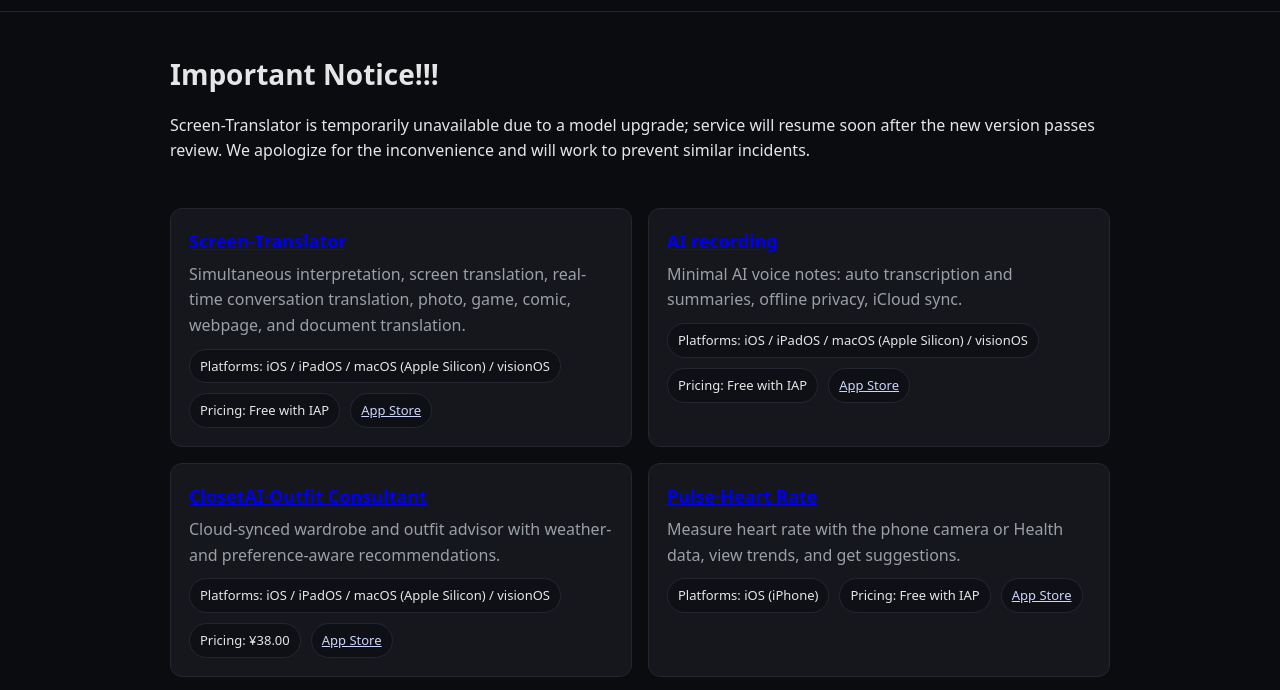
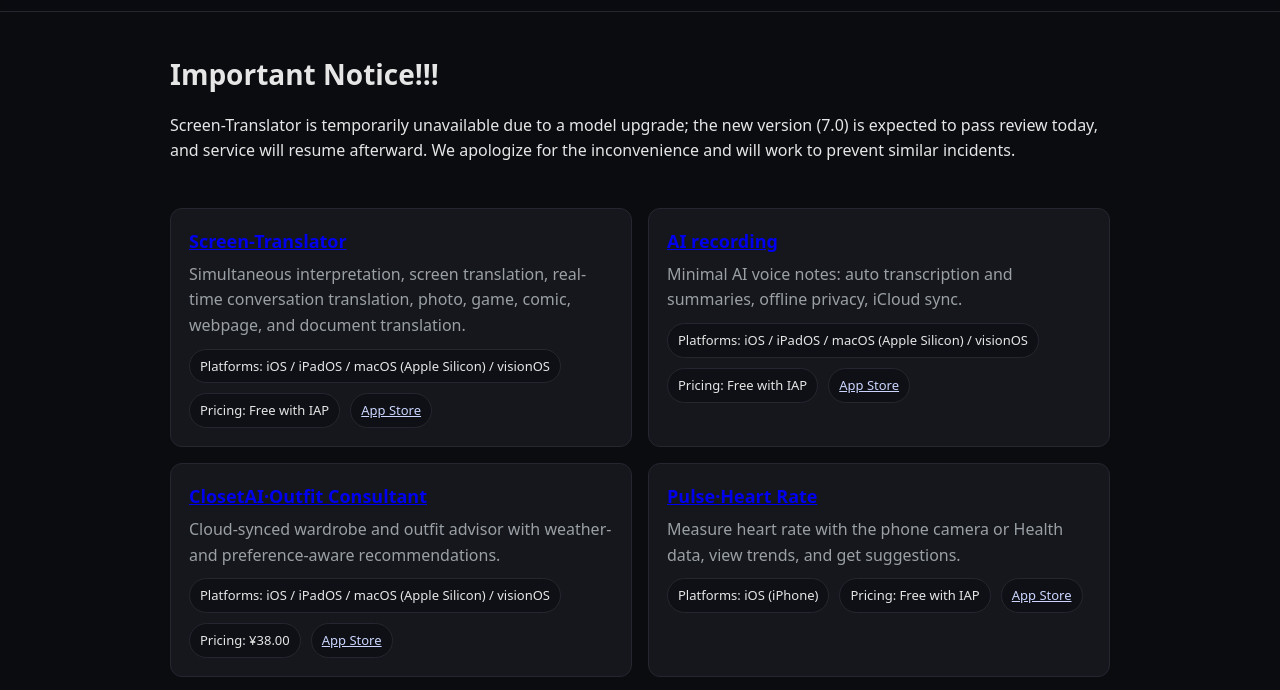
Before and after one commit to julianiOS/julian-apps, a plain HTML site: page en/index.html in a window 1280 px wide. Shown: the part 49-739 px from the top of the page. Drawn offline with Linux system fonts and the light colour scheme.

Commit message:
文案优化

```diff
--- a/en/index.html
+++ b/en/index.html
@@ -125,7 +125,7 @@
   <main class="container">
     <section class="hero">
       <h1>Important Notice!!!</h1>
-      <p>Screen-Translator is temporarily unavailable due to a model upgrade; service will resume soon after the new version passes review. We apologize for the inconvenience and will work to prevent similar incidents.</p>
+      <p>Screen-Translator is temporarily unavailable due to a model upgrade; the new version (7.0) is expected to pass review today, and service will resume afterward. We apologize for the inconvenience and will work to prevent similar incidents.</p>
     </section>
 
     <section id="apps" class="cards">
```
Also changed, not shown: index.html (+1 -1 lines).
